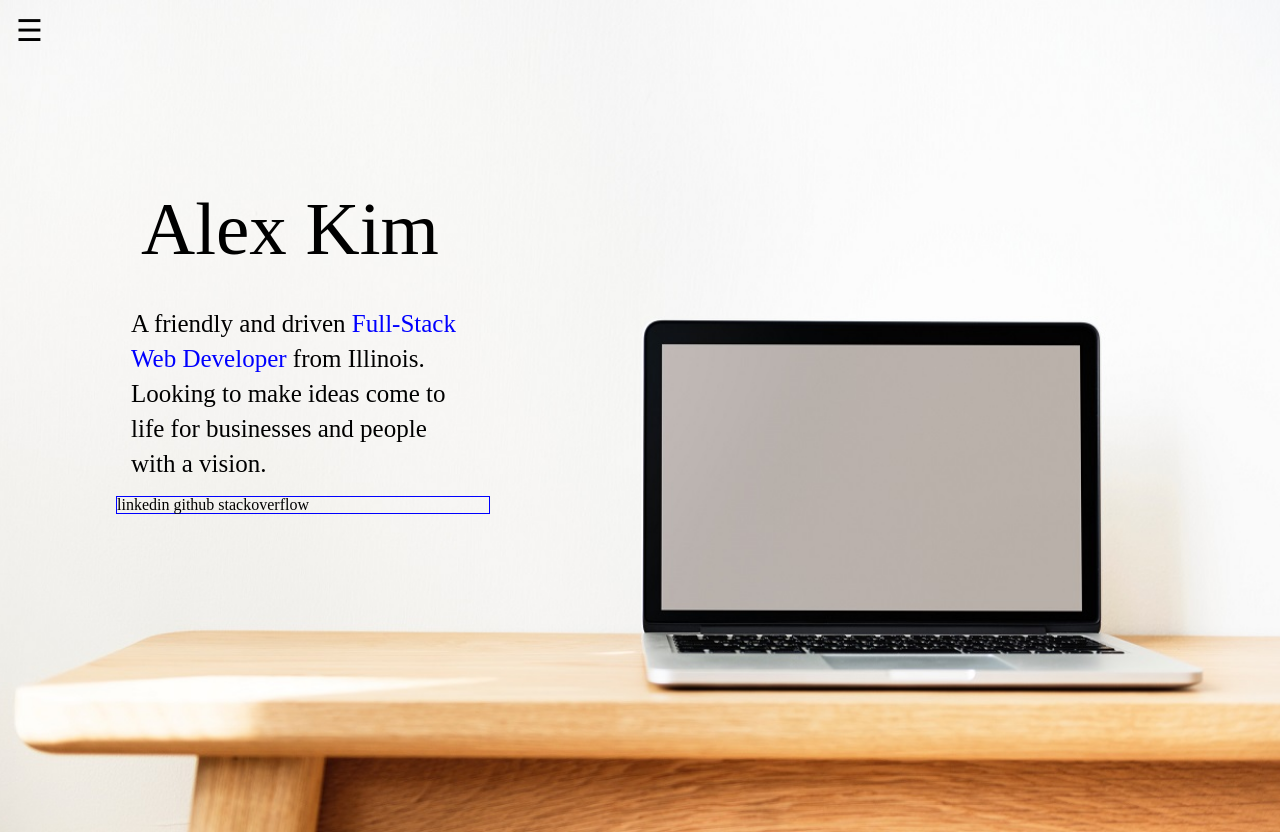
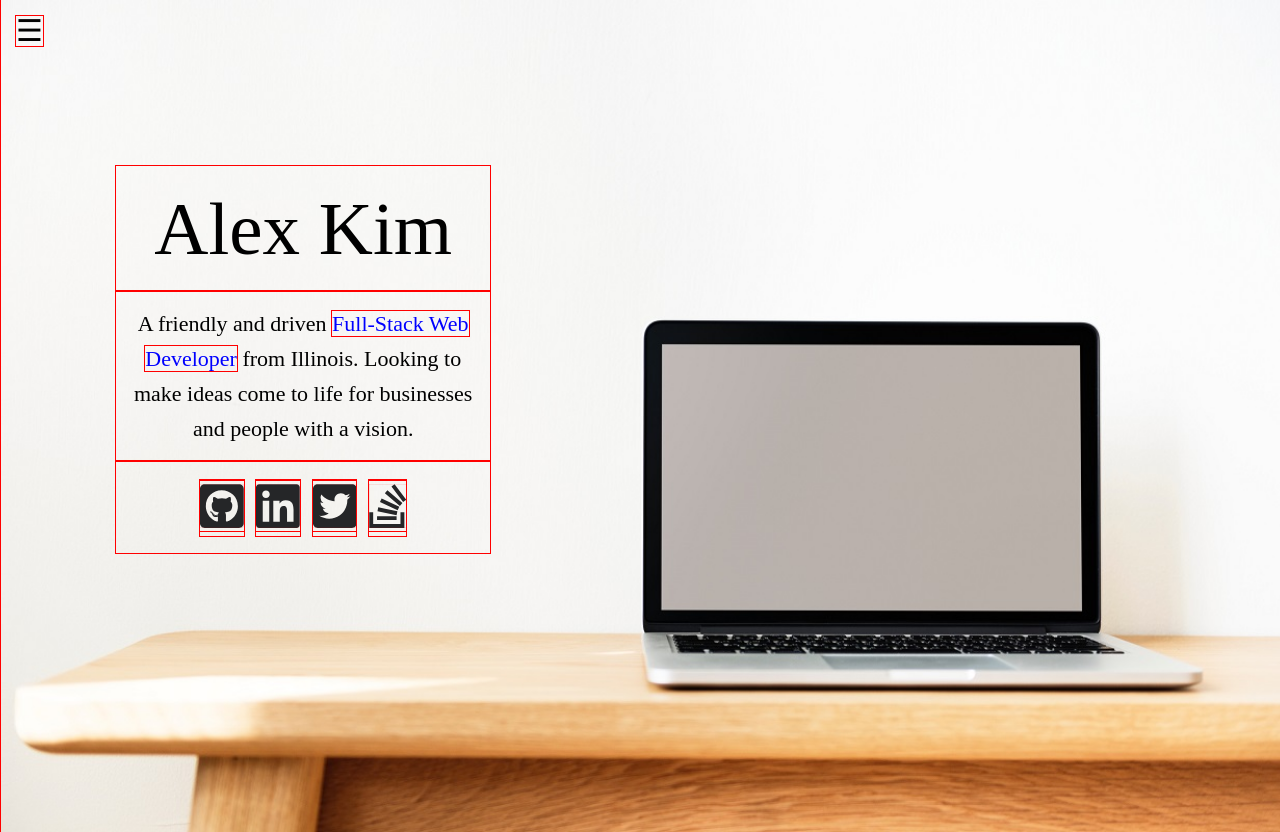
Before and after one commit to Askim1019/portfolio, a plain HTML site: page index.html in a window 1280 px wide. Shown: the top 832 px of the page. Drawn offline with Linux system fonts and the light colour scheme.

Commit message:
add social links and make them open in new tab

```diff
--- a/index.html
+++ b/index.html
@@ -10,6 +10,8 @@
 
     <link rel="stylesheet" href="reset.css">
     <link rel="stylesheet" href="style.css">
+    <script defer src="https://use.fontawesome.com/releases/v5.0.9/js/all.js"
+    integrity="sha384-8iPTk2s/jMVj81dnzb/iFR2sdA7u06vHJyyLlAd4snFpCl/SnyUjRrbdJsw1pGIl" crossorigin="anonymous"></script>
 </head>
 <body>
 
@@ -32,7 +34,12 @@
                         from Illinois. Looking to make ideas come to life for businesses and people with a vision.
                     </p>
 
-                    <div class="social-links">linkedin github stackoverflow</div>
+                    <div class="social-links">
+                        <a href="https://github.com/Askim1019" target="_blank"><i class="fab fa-github-square"></i></a>
+                        <a href="https://www.linkedin.com/in/askim1019/" target="_blank"><i class="fab fa-linkedin"></i></a>
+                        <a href="https://twitter.com/Askim1019" target="_blank"><i class="fab fa-twitter-square"></i></a>
+                        <a href="https://stackoverflow.com/users/7480467/alex-kim" target="_blank"><i class="fab fa-stack-overflow"></i></a>
+                    </div>
                 </header>
             </div>
         </div>
--- a/style.css
+++ b/style.css
@@ -1,10 +1,7 @@
-/*
 
 * {
     outline: 1px solid red;
 }
-
-*/
 
 body {
     transition: background-color .5s;
@@ -22,7 +19,7 @@ body {
     background-color: #111;
     overflow-x: hidden;
     transition: 0.5s;
-    padding-top: 60px;
+    padding-top: 150px;
 }
 
 .sidenav a {
@@ -64,6 +61,7 @@ body {
 /* Home/Landing Page intro */
 h1 {
     font-size: 50px;
+    text-align: center;
 }
 
 header {
@@ -81,7 +79,8 @@ header h1 {
 header p {
     padding: 15px;
     line-height: 35px;
-    font-size: 25px;
+    font-size: 22px;
+    text-align: center;
 }
 
 .emphasize {
@@ -89,10 +88,42 @@ header p {
 }
 
 .social-links {
-    border: 1px solid blue;
+    text-align: center;
+    font-size: 50px;
+    padding: 20px 20px;
 }
 
+.fa-github-square {
+  color: #252628;
+}
 
+.fa-github-square:hover{
+  color: #91bbff;
+}
+
+.fa-linkedin {
+  color: #252628;
+}
+
+.fa-linkedin:hover {
+  color: #2f68c4;
+}
+
+.fa-twitter-square {
+  color: #252628;
+}
+
+.fa-twitter-square:hover {
+  color: #2aa3ef;
+}
+
+.fa-stack-overflow {
+  color: #252628;
+}
+
+.fa-stack-overflow:hover {
+  color: #f27f33;
+}
 /* timeline css */
 
 .intro {
```
